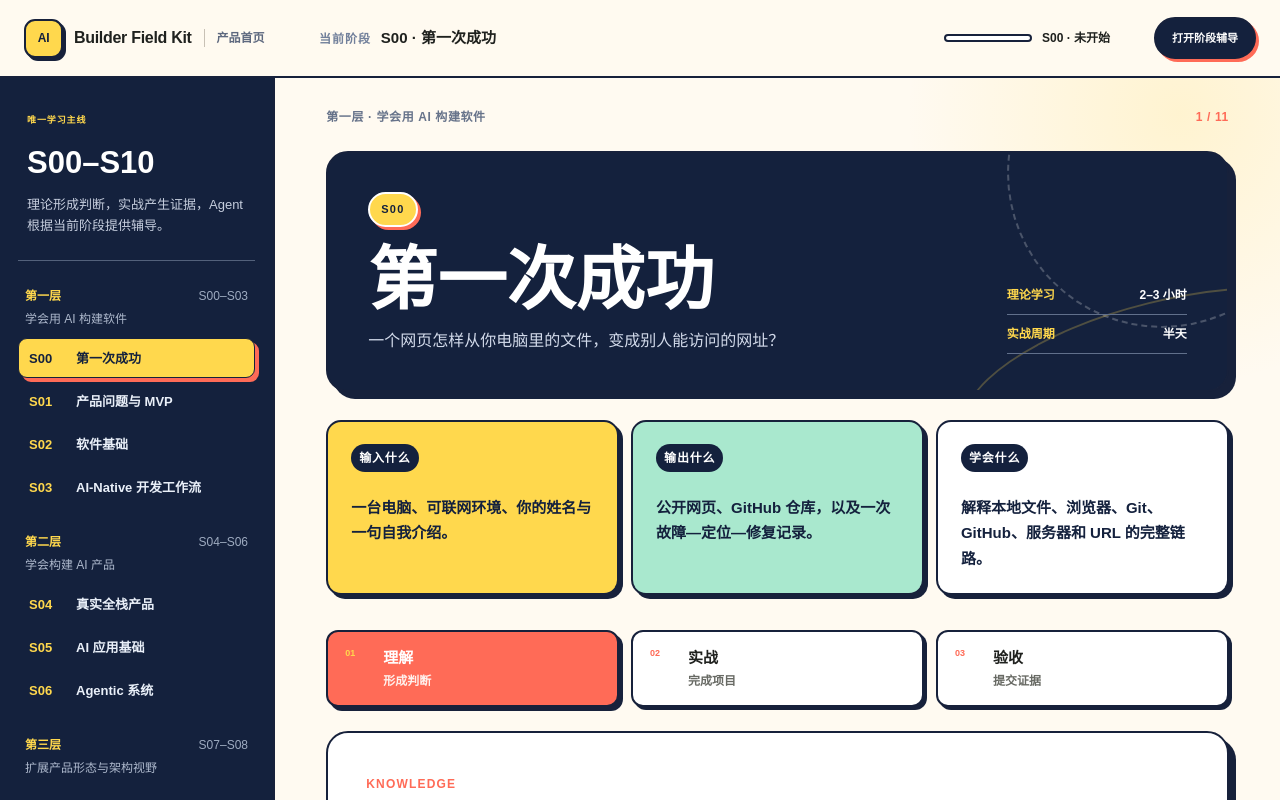
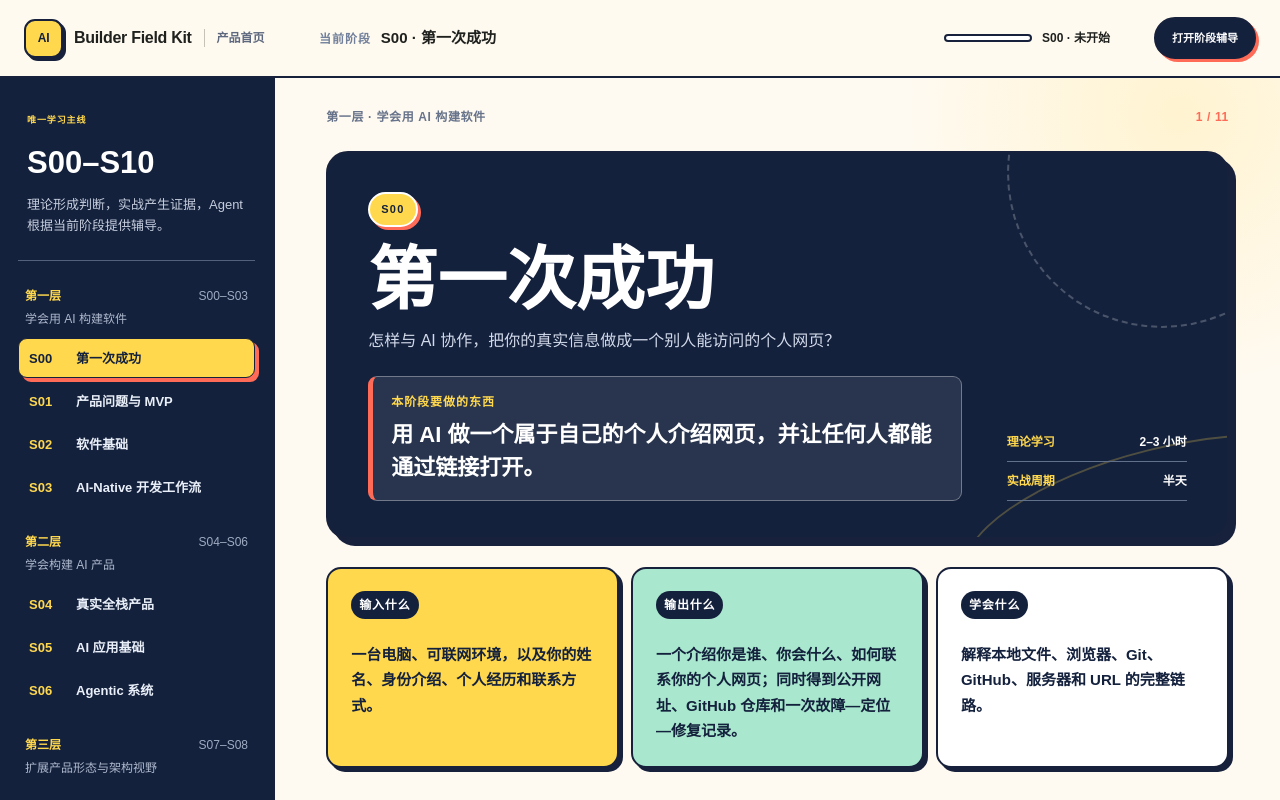
Before and after one commit to jiya1996/ai-builder-field-kit, a Next.js app: page /coach in a window 1280 px wide. Built offline with nearby package versions, Linux system fonts and the light colour scheme.

Commit message:
Define S00 personal introduction project

```diff
--- a/app/globals.css
+++ b/app/globals.css
@@ -1392,9 +1392,115 @@ footer{padding:28px max(24px,calc((100vw - 1180px)/2));display:flex;align-items:
 .agent-conversation p,.agent-conversation b,.agent-input textarea{font-size:14px}
 .agent-input button{font-size:13px}
 
+.stage-project-brief{
+  display:grid;
+  gap:7px;
+  max-width:720px;
+  margin-top:22px;
+  padding:16px 18px;
+  border:1px solid rgba(255,255,255,.34);
+  border-left:5px solid var(--studio-coral);
+  border-radius:9px;
+  background:rgba(255,255,255,.09);
+}
+.stage-project-brief small{
+  color:var(--studio-yellow);
+  font-size:12px;
+  font-weight:900;
+  letter-spacing:.08em;
+}
+.stage-project-brief strong{
+  color:#fff;
+  font-size:clamp(17px,2vw,22px);
+  line-height:1.5;
+}
+
+.stage-project-guide{
+  display:grid;
+  gap:18px;
+  margin:30px 0 34px;
+  padding:26px;
+  border:2px solid var(--studio-line);
+  border-radius:16px;
+  background:#fff;
+  box-shadow:5px 5px 0 var(--studio-yellow);
+}
+.project-guide-head{
+  display:grid;
+  grid-template-columns:minmax(0,1.1fr) minmax(260px,.9fr);
+  gap:28px;
+  align-items:end;
+  padding-bottom:20px;
+  border-bottom:1px solid #c9cfda;
+}
+.project-guide-head span,
+.project-guide-grid article>span,
+.project-guide-boundary>span,
+.project-guide-prompt>span{
+  color:var(--studio-coral);
+  font-size:12px;
+  font-weight:900;
+  letter-spacing:.08em;
+}
+.project-guide-head h3{
+  max-width:700px;
+  margin:8px 0 0;
+  color:var(--studio-navy);
+  font-size:clamp(25px,3vw,38px);
+  line-height:1.2;
+  letter-spacing:0;
+}
+.project-guide-head p{
+  margin:0;
+  color:#536078;
+  font-size:15px;
+  line-height:1.75;
+}
+.project-guide-grid{
+  display:grid;
+  grid-template-columns:repeat(2,minmax(0,1fr));
+  gap:14px;
+}
+.project-guide-grid article{
+  padding:20px;
+  border:1px solid #bcc5d4;
+  border-radius:12px;
+  background:var(--studio-cream);
+}
+.project-guide-grid ul,
+.project-guide-grid ol{
+  display:grid;
+  gap:9px;
+  margin:14px 0 0;
+  padding-left:22px;
+}
+.project-guide-grid li{
+  color:#44516a;
+  font-size:14px;
+  line-height:1.6;
+}
+.project-guide-boundary{
+  padding:17px 19px;
+  border-left:5px solid var(--studio-yellow);
+  background:var(--studio-navy);
+}
+.project-guide-boundary p{
+  margin:8px 0 0;
+  color:#fff;
+  font-size:15px;
+  line-height:1.7;
+}
+.project-guide-prompt{
+  display:grid;
+  gap:10px;
+}
+.project-guide-prompt .copyable-code-block{margin:0}
+
 @media(max-width:860px){
   .stage-lessons-heading{grid-template-columns:1fr;gap:12px}
   .lesson-contract-inline{grid-template-columns:1fr}
+  .project-guide-head,
+  .project-guide-grid{grid-template-columns:1fr}
 }
 @media(max-width:640px){
   .studio-progress>b{min-width:auto;font-size:11px}
--- a/app/learning-workbench.tsx
+++ b/app/learning-workbench.tsx
@@ -248,6 +248,10 @@ export function LearningWorkbench({
               <span>{stage.code}</span>
               <h1>{stage.title}</h1>
               <p>{stage.question}</p>
+              <article className="stage-project-brief">
+                <small>本阶段要做的东西</small>
+                <strong>{stage.project}</strong>
+              </article>
             </div>
             <dl>
               <div><dt>理论学习</dt><dd>{stage.theoryTime}</dd></div>
@@ -282,6 +286,35 @@ export function LearningWorkbench({
                 <div><span>KNOWLEDGE</span><h2>不是记名词，而是理解系统因果。</h2></div>
                 <p>本阶段只学习马上会在项目中使用和验证的知识。</p>
               </div>
+              {stage.projectGuide && (
+                <section className="stage-project-guide" aria-label={`${stage.code} 项目说明`}>
+                  <div className="project-guide-head">
+                    <div>
+                      <span>本阶段具体作品</span>
+                      <h3>{stage.project}</h3>
+                    </div>
+                    <p>{stage.projectGuide.purpose}</p>
+                  </div>
+                  <div className="project-guide-grid">
+                    <article>
+                      <span>网页必须包含</span>
+                      <ul>{stage.projectGuide.sections.map((item) => <li key={item}>{item}</li>)}</ul>
+                    </article>
+                    <article>
+                      <span>用 AI 完成的路径</span>
+                      <ol>{stage.projectGuide.path.map((item) => <li key={item}>{item}</li>)}</ol>
+                    </article>
+                  </div>
+                  <div className="project-guide-boundary">
+                    <span>基础版边界</span>
+                    <p>{stage.projectGuide.boundary}</p>
+                  </div>
+                  <div className="project-guide-prompt">
+                    <span>从这段需求澄清提示词开始</span>
+                    <CopyableCodeBlock><code>{stage.projectGuide.starterPrompt}</code></CopyableCodeBlock>
+                  </div>
+                </section>
+              )}
               <div className="concept-list">
                 {stage.concepts.map((concept) => <span key={concept}>{concept}</span>)}
               </div>
--- a/app/stage-data.ts
+++ b/app/stage-data.ts
@@ -19,6 +19,13 @@ export type LearningStage = {
   mastery: string[];
   check: string;
   project: string;
+  projectGuide?: {
+    purpose: string;
+    sections: string[];
+    path: string[];
+    boundary: string;
+    starterPrompt: string;
+  };
   stack: string;
   stackReason: string;
   steps: string[];
@@ -41,22 +48,39 @@ export const learningStages: LearningStage[] = [
     layer: "第一层 · 学会用 AI 构建软件",
     theoryTime: "2–3 小时",
     practiceTime: "半天",
-    question: "一个网页怎样从你电脑里的文件，变成别人能访问的网址？",
-    input: "一台电脑、可联网环境、你的姓名与一句自我介绍。",
-    output: "公开网页、GitHub 仓库，以及一次故障—定位—修复记录。",
+    question: "怎样与 AI 协作，把你的真实信息做成一个别人能访问的个人网页？",
+    input: "一台电脑、可联网环境，以及你的姓名、身份介绍、个人经历和联系方式。",
+    output: "一个介绍你是谁、你会什么、如何联系你的个人网页；同时得到公开网址、GitHub 仓库和一次故障—定位—修复记录。",
     learn: "解释本地文件、浏览器、Git、GitHub、服务器和 URL 的完整链路。",
     concepts: ["文件与文件夹", "HTML / CSS / JavaScript", "浏览器", "终端", "Git", "GitHub", "URL", "HTTP", "部署", "404 / Console"],
     theory: [
+      {title: "人负责想清楚，AI 负责实现", body: "AI 可以生成代码和处理实现细节，但主页给谁看、展示什么、哪些不做、怎样才算完成，必须由你决定。需求没有说清楚时先让 AI 追问，不要直接让它开工。"},
       {title: "网页不是一张图片", body: "HTML 描述页面有什么，CSS 决定它长什么样，JavaScript 决定点击后发生什么。浏览器读取这些文件并把它们解释成你看到和操作的页面。"},
       {title: "Git、GitHub 和部署不是一回事", body: "Git 在本地记录版本；GitHub 保存并协作管理仓库；部署平台把某个版本放到公开服务器。少掉任何一层，结果和恢复方式都不同。"},
       {title: "URL 是地址，HTTP 是取东西的规则", body: "浏览器根据 URL 找到服务器，再通过 HTTP 请求资源。404 通常表示路径不存在；Console 报错通常表示页面代码运行时出错。"},
     ],
     mastery: ["能区分语言、工具、平台和运行环境", "能画出本地文件到公开网址的路径", "看到 404 或 Console 报错时知道先检查哪一层"],
-    check: "不用术语堆砌，用五句话向朋友解释：为什么 GitHub 仓库存在，不代表网页已经上线？",
-    project: "发布一张任何人都能打开的个人介绍网页。",
+    check: "用五句话向朋友解释：你在这个项目中负责什么、AI 负责什么，以及为什么 GitHub 仓库存在不代表网页已经上线？",
+    project: "用 AI 做一个属于自己的个人介绍网页，并让任何人都能通过链接打开。",
+    projectGuide: {
+      purpose: "这不是一次用完就扔的练习。它可以用于线下自我介绍、求职、展示作品、寻找合作或建立个人品牌。",
+      sections: ["首屏：姓名、身份与一句话介绍", "关于我：经历、现在关注什么", "能力或兴趣：你擅长和愿意投入的方向", "作品或案例：至少一个真实成果", "联系我：有效的联系方式或社交链接"],
+      path: ["先与 AI 讨论主页给谁看、希望对方看完知道什么", "把内容、结构、风格、边界和验收条件整理成一页 Mini Spec", "让 Coding Agent 按 Spec 生成网页并在本地预览", "用自己的真实资料替换占位内容", "用截图和明确描述完成一轮修改", "检查手机显示、内容和链接，再部署到公开网址"],
+      boundary: "用 AI 协作完成，但成品本身不是 AI 产品：第一版不做登录、数据库、支付或 AI 问答。AI 问答只能作为通关后的选修升级。",
+      starterPrompt: `我要用 AI 做一个可以公开访问的个人介绍网页。请先不要写代码，也不要替我编造经历。
+
+请每次只问我一个问题，依次帮我明确：
+1. 这个主页主要给谁看，以及我希望对方看完采取什么行动
+2. 我要展示的真实内容
+3. 页面结构与视觉风格
+4. 第一版明确不做的功能
+5. 怎样才算完成
+
+信息足够后，请整理成一页 Mini Spec，包含目标、受众、内容模块、视觉方向、技术约束、Non-goals 和 Success Criteria。等我确认后再开始生成网页。`,
+    },
     stack: "Coding Agent + HTML / CSS / JavaScript + GitHub Pages",
-    stackReason: "静态网页变量最少，能在一次任务里看见文件、浏览器、版本和部署的完整因果链。",
-    steps: ["创建独立项目文件夹", "用中文描述页面内容和验收条件", "生成并本地预览网页", "完成一次可比较的修改", "提交 Git 并推送 GitHub", "发布公开地址", "制造 404 和脚本错误并恢复"],
+    stackReason: "你会使用 AI 来完成它，但第一件成品刻意不加入模型功能。静态网页变量最少，能让你先看清内容、代码、浏览器、版本和部署的完整因果链。",
+    steps: ["确定网页内容：姓名、身份、经历、作品或兴趣、联系方式", "创建独立项目文件夹", "用中文描述页面结构和验收条件", "生成并本地预览个人介绍网页", "完成一次可比较的内容或视觉修改", "提交 Git 并推送 GitHub", "发布公开地址", "制造 404 和脚本错误并恢复"],
     evidence: ["公开网址", "GitHub 仓库", "手机流量访问截图", "修改前后对比", "错误现象、报错文字和修复结果"],
     boss: "亲手制造两个不同层级的错误，并在不重做项目的前提下恢复。",
     sources: [
```
Also changed, not shown: 2 other files (tests, documents, lock files or other folders).
